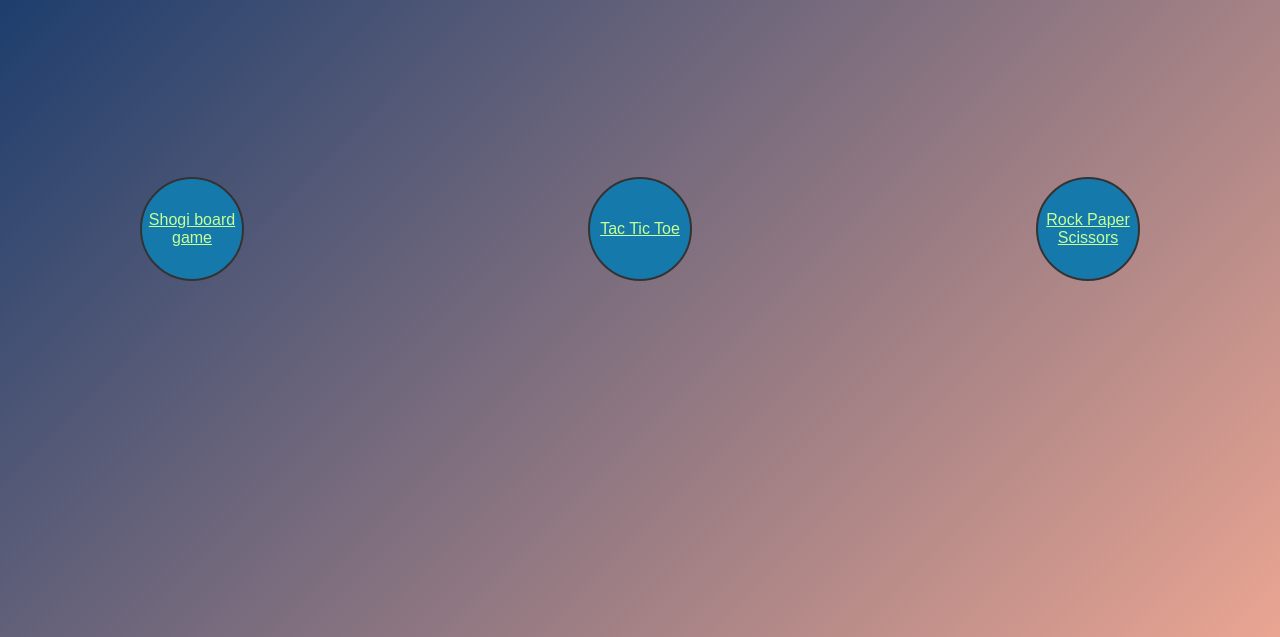
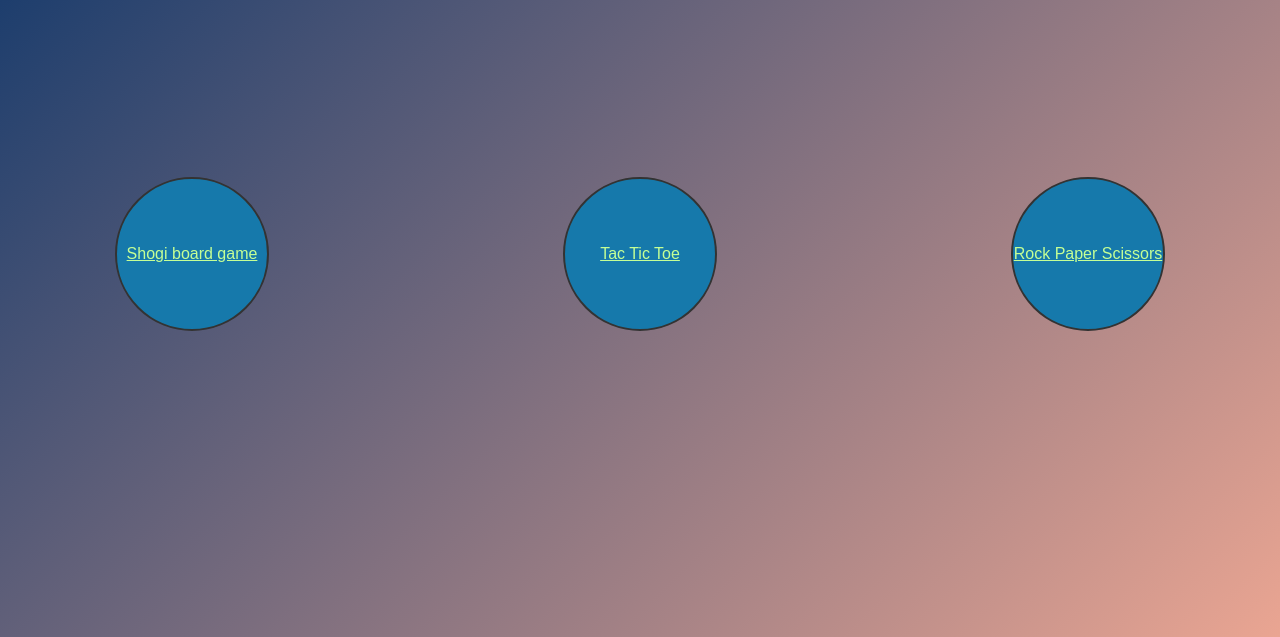
Before and after one commit to igotdepression/Main-pjfe1, a plain HTML site: page index.html in a window 1280 px wide. Shown: the part 163-800 px from the top of the page. Drawn offline with Linux system fonts and the light colour scheme.

Commit message:
edit css

```diff
--- a/styles.css
+++ b/styles.css
@@ -32,8 +32,8 @@ h1 {
 }
 
 .box {
-    width: 100px;
-    height: 100px;
+    width: 150px;
+    height: 150px;
     text-align: center;
     display: flex;
     justify-content:center;
@@ -68,6 +68,7 @@ h1 {
         display: flex;
         flex-direction: column;
         align-items: center;
+        margin: 0;
     }
 
 }
```
